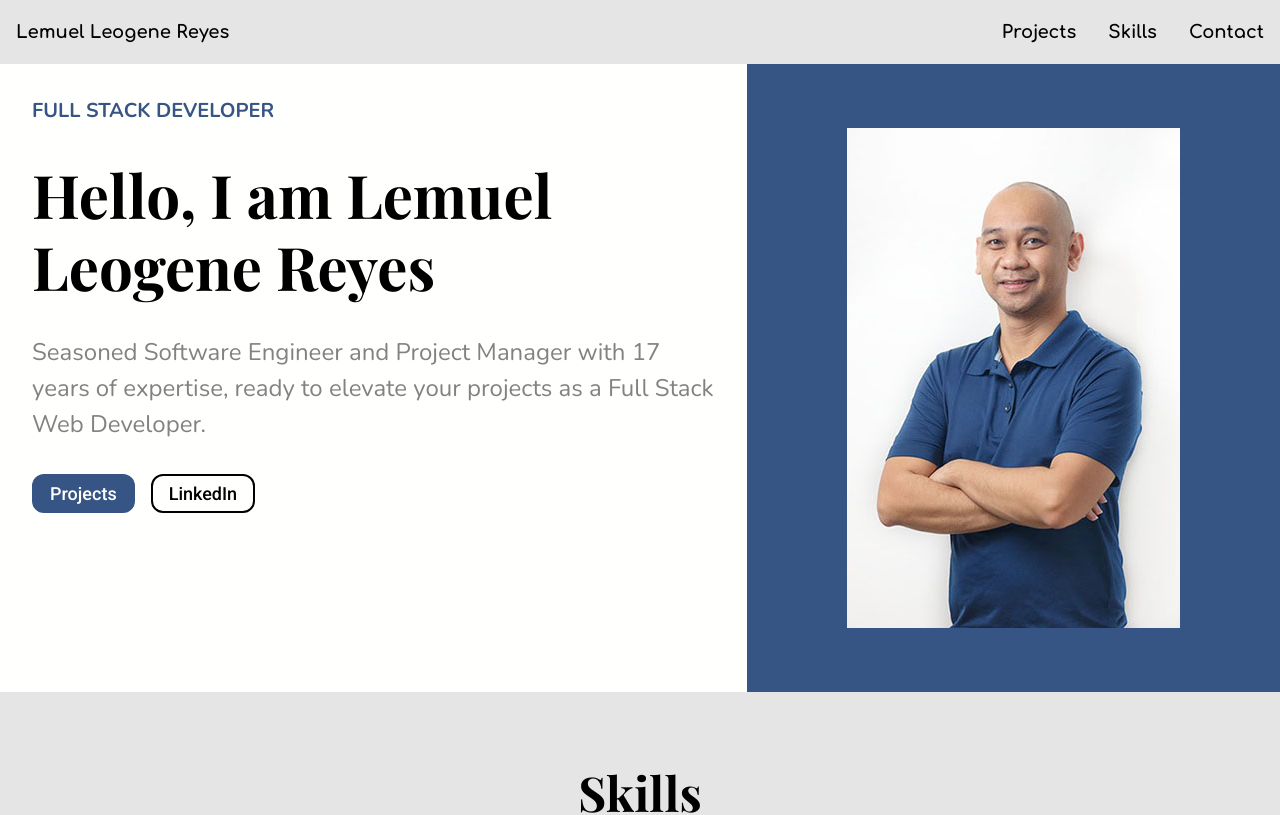
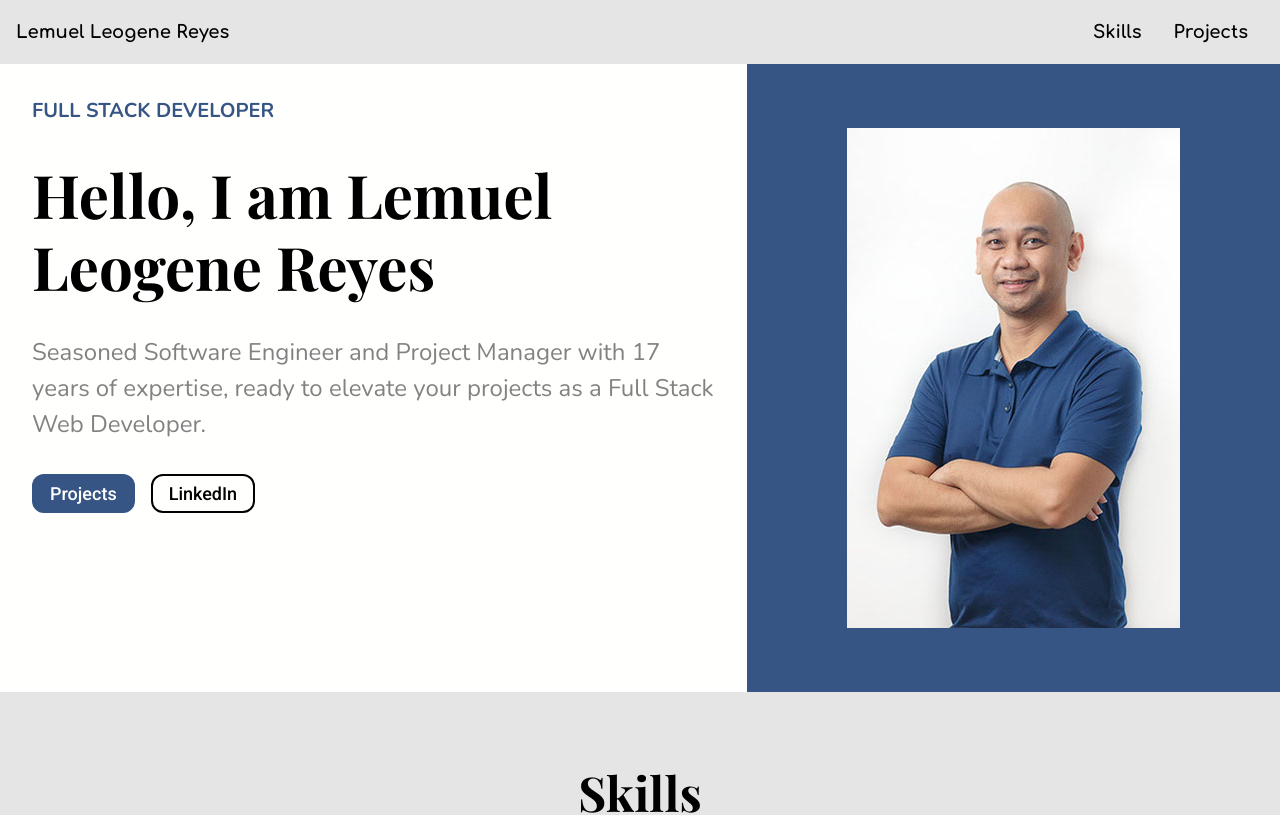
Before and after one commit to lemreyes/portfolio2024, a React (Vite) app: page / in a window 1280 px wide. Shown: the top 815 px of the page. Built offline with nearby package versions, Linux system fonts and the light colour scheme.

Commit message:
desktop navbar interactions and links

```diff
--- a/src/components/Header.tsx
+++ b/src/components/Header.tsx
@@ -2,8 +2,8 @@ import Navbar from "./Navbar";
 
 export default function Header() {
   return (
-    <header className="flex flex-row justify-between comfortaa text-[18px] font-bold leading-[180%] py-4 px-4">
-      <span>Lemuel Leogene Reyes</span>
+    <header className="flex flex-row justify-between comfortaa text-[18px] font-bold leading-[180%] px-4">
+      <span className="py-4">Lemuel Leogene Reyes</span>
       <Navbar />
     </header>
   );
--- a/src/components/Navbar.tsx
+++ b/src/components/Navbar.tsx
@@ -15,10 +15,13 @@ export default function Navbar() {
         <img src={hamburger_icon} alt="hamburger icon" onClick={hdlShowMenu} />
       </button>
       {isShowMenu && <Menu />}
-      <ul className="hidden tablet:flex tablet:flex-row gap-x-8">
-        <li>Projects</li>
-        <li>Skills</li>
-        <li>Contact</li>
+      <ul className="hidden tablet:flex tablet:flex-row">
+        <a href="#Skills">
+          <li className="p-4 hover:bg-primary hover:text-white">Skills</li>
+        </a>
+        <a href="#Projects">
+          <li className="p-4 hover:bg-primary hover:text-white">Projects</li>
+        </a>
       </ul>
     </nav>
   );
```
